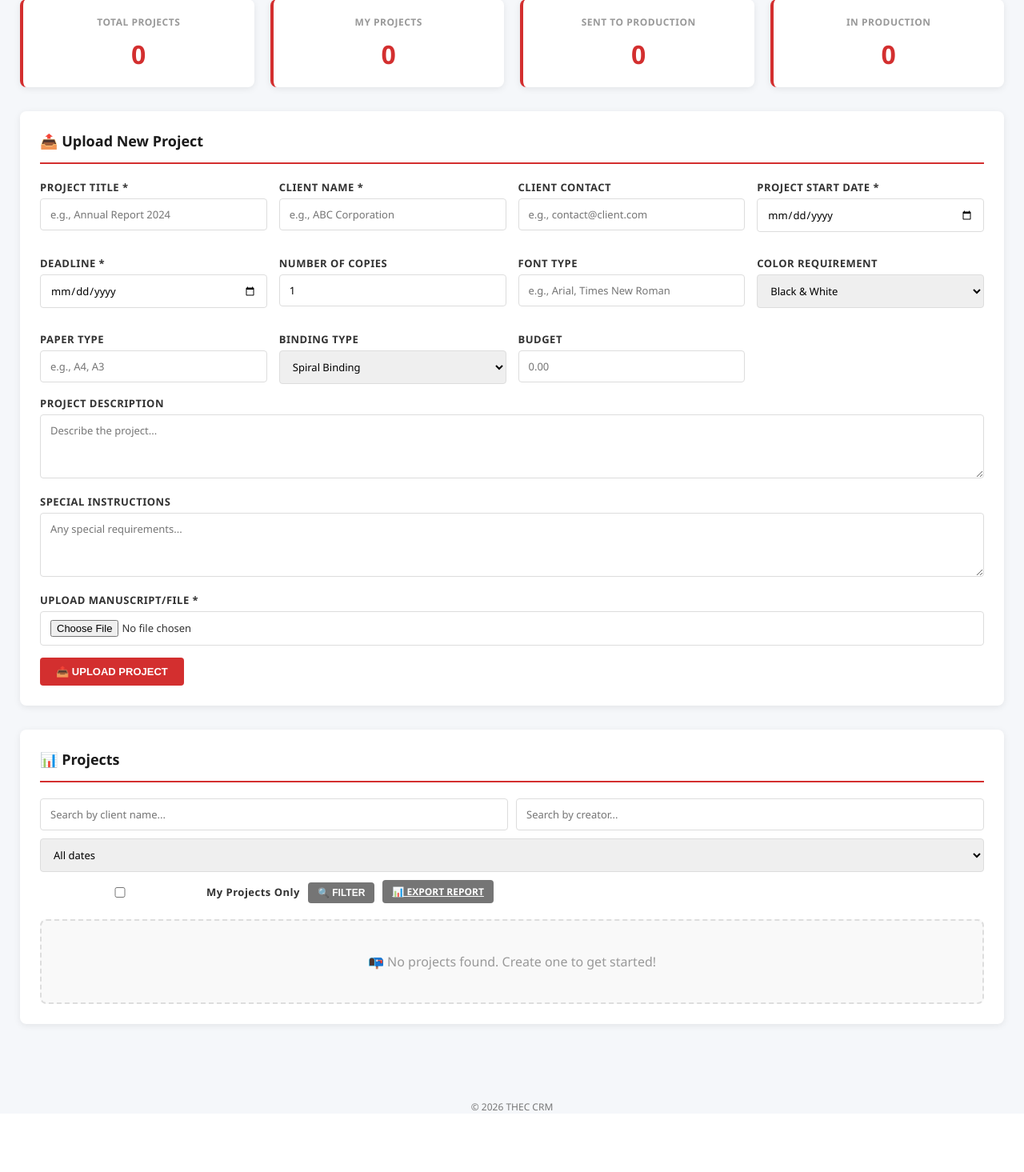
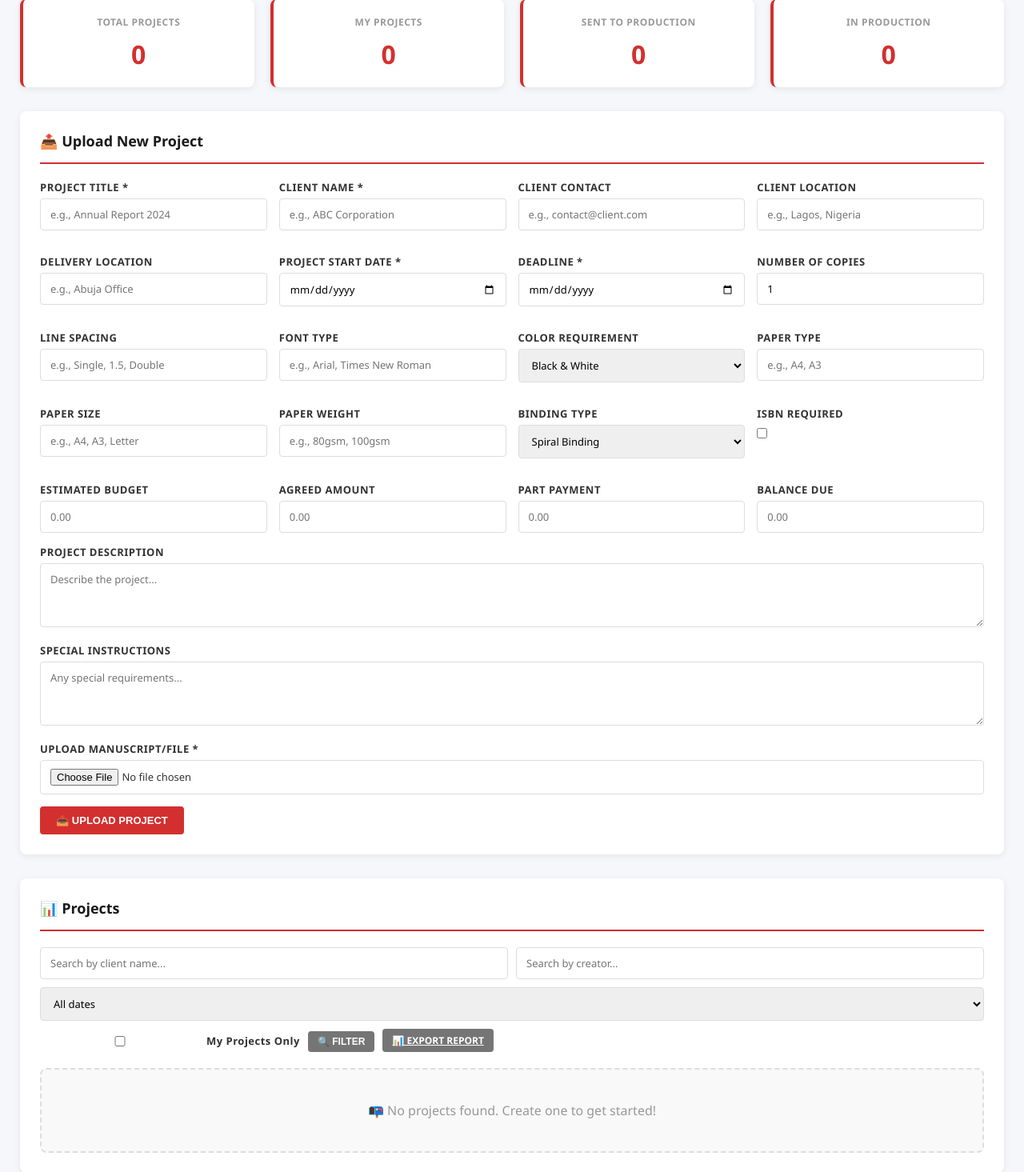
Before and after one commit to thecjoborder-web/thecworkflow-crm, a Django app: page /projects/supervisor/ in a window 1280 px wide. Shown: the part 246-1711 px from the top of the page at 80% size. Before the commit the page ends 1635 px from the top, so only its background shows below. Run offline with Django 5.2, Linux system fonts and the light colour scheme; the visitor is signed in with stand-in values (Sample User, id 1); data comes from the database, SQL or seed files in the repository; data that the repository does not hold is empty.

Commit message:
Project model updates, dashboard improvements, and migration sync

```diff
--- a/projects/templates/projects/project_supervisor_dashboard.html
+++ b/projects/templates/projects/project_supervisor_dashboard.html
@@ -402,6 +402,16 @@
             </div>
 
             <div class="form-group">
+                <label for="client_location">Client Location</label>
+                <input type="text" name="client_location" placeholder="e.g., Lagos, Nigeria">
+            </div>
+
+            <div class="form-group">
+                <label for="delivery_location">Delivery Location</label>
+                <input type="text" name="delivery_location" placeholder="e.g., Abuja Office">
+            </div>
+
+            <div class="form-group">
                 <label for="project_date">Project Start Date *</label>
                 <input type="date" name="project_date" required>
             </div>
@@ -414,6 +424,11 @@
             <div class="form-group">
                 <label for="number_of_copies">Number of Copies</label>
                 <input type="number" name="number_of_copies" value="1" min="1">
+            </div>
+
+            <div class="form-group">
+                <label for="line_spacing">Line Spacing</label>
+                <input type="text" name="line_spacing" placeholder="e.g., Single, 1.5, Double">
             </div>
 
             <div class="form-group">
@@ -435,6 +450,16 @@
             </div>
 
             <div class="form-group">
+                <label for="paper_size">Paper Size</label>
+                <input type="text" name="paper_size" placeholder="e.g., A4, A3, Letter">
+            </div>
+
+            <div class="form-group">
+                <label for="paper_weight">Paper Weight</label>
+                <input type="text" name="paper_weight" placeholder="e.g., 80gsm, 100gsm">
+            </div>
+
+            <div class="form-group">
                 <label for="binding_type">Binding Type</label>
                 <select name="binding_type">
                     <option value="spiral">Spiral Binding</option>
@@ -446,8 +471,28 @@
             </div>
 
             <div class="form-group">
-                <label for="budget">Budget</label>
-                <input type="number" name="budget" placeholder="0.00" step="0.01">
+                <label for="isbn_required">ISBN Required</label>
+                <input type="checkbox" name="isbn_required">
+            </div>
+
+            <div class="form-group">
+                <label for="estimated_budget">Estimated Budget</label>
+                <input type="number" name="estimated_budget" placeholder="0.00" step="0.01">
+            </div>
+
+            <div class="form-group">
+                <label for="agreed_amount">Agreed Amount</label>
+                <input type="number" name="agreed_amount" placeholder="0.00" step="0.01">
+            </div>
+
+            <div class="form-group">
+                <label for="part_payment">Part Payment</label>
+                <input type="number" name="part_payment" placeholder="0.00" step="0.01">
+            </div>
+
+            <div class="form-group">
+                <label for="balance_due">Balance Due</label>
+                <input type="number" name="balance_due" placeholder="0.00" step="0.01">
             </div>
         </div>
 
--- a/projects/views.py
+++ b/projects/views.py
@@ -227,9 +227,26 @@ def upload_project(request):
         font_type = request.POST.get('font_type', 'Times New Roman')
         color_requirement = request.POST.get('color_requirement', 'b&w')
         paper_type = request.POST.get('paper_type', 'A4')
+        paper_size = request.POST.get('paper_size', '')
+        paper_weight = request.POST.get('paper_weight', '')
         binding_type = request.POST.get('binding_type', 'perfect')
+        line_spacing = request.POST.get('line_spacing', '')
+        isbn_required = request.POST.get('isbn_required', 'off') == 'on'
         special_instructions = request.POST.get('special_instructions', '')
-        budget = request.POST.get('budget', None)
+        estimated_budget = request.POST.get('estimated_budget', None)
+        agreed_amount = request.POST.get('agreed_amount', None)
+        part_payment_raw = request.POST.get('part_payment', '')
+        balance_due_raw = request.POST.get('balance_due', '')
+
+        try:
+            part_payment = float(part_payment_raw) if part_payment_raw else 0.00
+        except ValueError:
+            part_payment = 0.00
+
+        try:
+            balance_due = float(balance_due_raw) if balance_due_raw else 0.00
+        except ValueError:
+            balance_due = 0.00
 
         # Validate file
         if 'manuscript_file' not in request.FILES:
@@ -247,15 +264,24 @@ def upload_project(request):
             project_description=project_description,
             client_name=client_name,
             client_contact=client_contact,
+            client_location=request.POST.get('client_location', ''),
+            delivery_location=request.POST.get('delivery_location', ''),
             project_date=project_date,
             deadline=deadline,
             number_of_copies=int(number_of_copies),
             font_type=font_type,
             color_requirement=color_requirement,
             paper_type=paper_type,
+            paper_size=paper_size,
+            paper_weight=paper_weight,
+            line_spacing=line_spacing,
+            isbn_required=isbn_required,
             binding_type=binding_type,
             special_instructions=special_instructions,
-            budget=budget if budget else None,
+            estimated_budget=estimated_budget if estimated_budget else None,
+            agreed_amount=agreed_amount if agreed_amount else None,
+            part_payment=float(part_payment or 0.00),
+            balance_due=float(balance_due or 0.00),
             manuscript_file=manuscript_file,
             created_by=request.user,
             status='submitted'
```
Also changed, not shown: projects/admin.py (+4 -4 lines), projects/models.py (+34 -15 lines), projects/templates/projects/project_detail.html (+40 -3 lines), projects/templates/projects/project_print.html (+12 -6 lines), projects/migrations/0004_remove_project_amount_paid_and_more.py (added).
